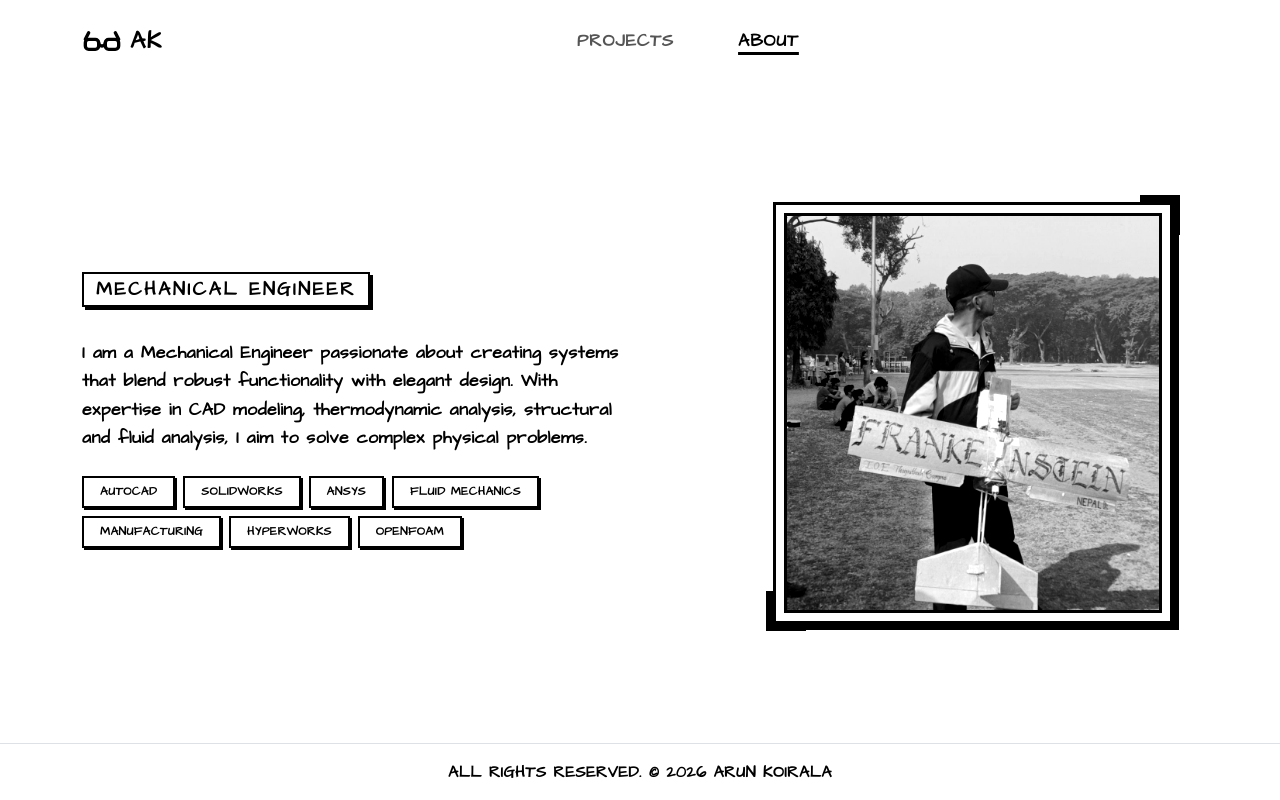
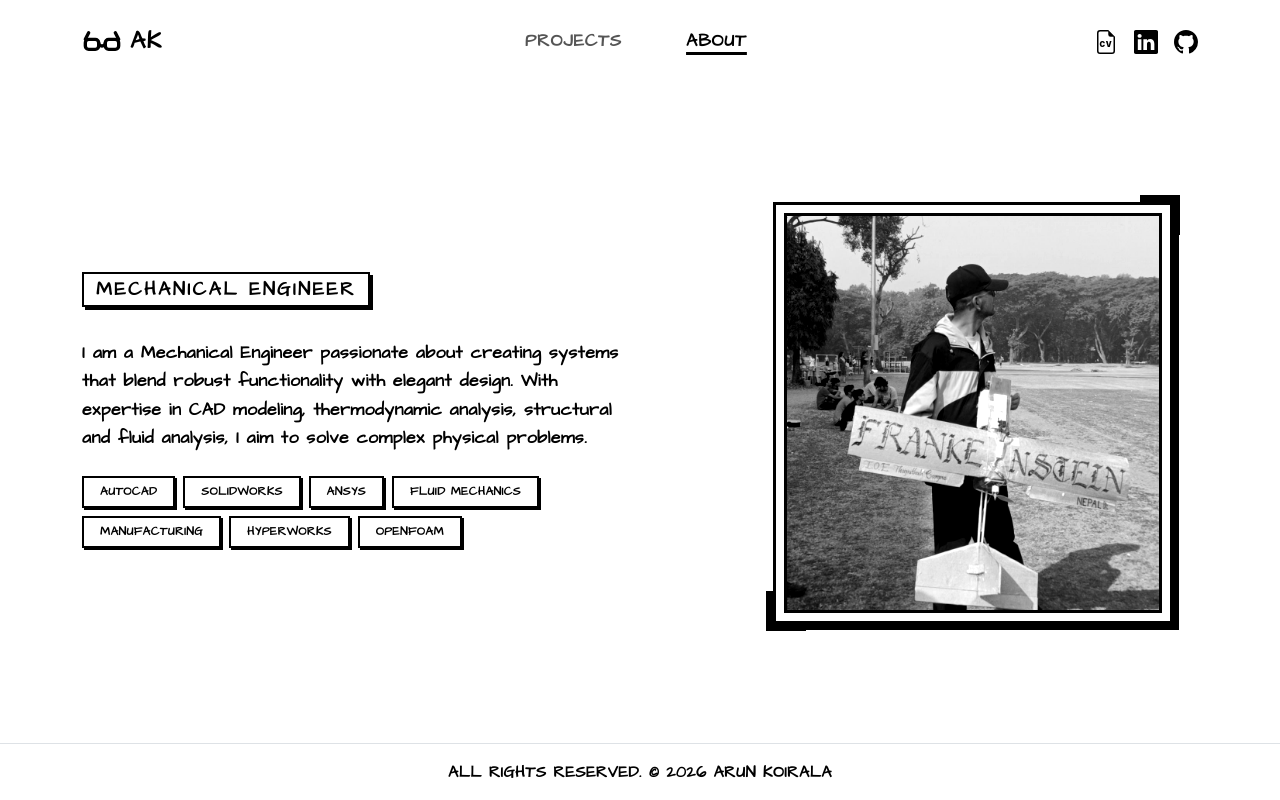
Before and after one commit to arunko23/Portfolio-Website, a plain HTML site: page about.html in a window 1280 px wide. Drawn offline with nearby package versions, Linux system fonts and the light colour scheme.

Commit message:
Update about.html

```diff
--- a/about.html
+++ b/about.html
@@ -37,8 +37,8 @@
                     </svg>
                 </button>
 
-                <div class="collapse navbar-collapse justify-content-center" id="navbarContent">
-                    <ul class="navbar-nav gap-5 mb-2 mb-lg-0 align-items-center">
+                <div class="collapse navbar-collapse" id="navbarContent">
+                    <ul class="navbar-nav gap-5 mb-2 mb-lg-0 align-items-center mx-auto">
                         <li class="nav-item">
                             <a class="nav-link" href="project.html">Projects</a>
                         </li>
@@ -46,6 +46,34 @@
                             <a class="nav-link active" href="about.html">About</a>
                         </li>
                     </ul>
+                    <div class="d-flex gap-3 align-items-center mt-3 mt-lg-0 justify-content-center">
+                        <a href="cv.pdf" target="_blank" rel="noopener noreferrer" class="text-muted text-decoration-none"
+                            title="View CV" aria-label="View CV" style="transition: color 0.3s; cursor: pointer;"
+                            onmouseover="this.style.color='#000'" onmouseout="this.style.color='var(--text-muted)'">
+                            <svg xmlns="http://www.w3.org/2000/svg" width="24" height="24" fill="currentColor" viewBox="0 0 16 16">
+                                <path d="M14 4.5V14a2 2 0 0 1-2 2H4a2 2 0 0 1-2-2V2a2 2 0 0 1 2-2h5.5L14 4.5zm-3 0A1.5 1.5 0 0 1 9.5 3V1H4a1 1 0 0 0-1 1v12a1 1 0 0 0 1 1h8a1 1 0 0 0 1-1V4.5h-2z"/>
+                                <text x="8" y="11.5" font-size="5" font-weight="900" font-family="-apple-system, BlinkMacSystemFont, 'Segoe UI', Roboto, sans-serif" text-anchor="middle" fill="currentColor">CV</text>
+                            </svg>
+                        </a>
+                        <a href="https://www.linkedin.com/in/arun-koirala/" target="_blank" rel="noopener noreferrer"
+                            class="text-muted text-decoration-none" style="transition: color 0.3s; cursor: pointer;"
+                            onmouseover="this.style.color='#000'" onmouseout="this.style.color='var(--text-muted)'">
+                            <svg xmlns="http://www.w3.org/2000/svg" width="24" height="24" fill="currentColor"
+                                class="bi bi-linkedin" viewBox="0 0 16 16">
+                                <path
+                                    d="M0 1.146C0 .513.526 0 1.175 0h13.65C15.474 0 16 .513 16 1.146v13.708c0 .633-.526 1.146-1.175 1.146H1.175C.526 16 0 15.487 0 14.854zm4.943 12.248V6.169H2.542v7.225zm-1.2-8.212c.837 0 1.358-.554 1.358-1.248-.015-.709-.52-1.248-1.342-1.248S2.4 3.226 2.4 3.934c0 .694.521 1.248 1.327 1.248zm4.908 8.212V9.359c0-.216.016-.432.08-.586.173-.431.568-.878 1.232-.878.869 0 1.216.662 1.216 1.634v3.865h2.401V9.25c0-2.22-1.184-3.252-2.764-3.252-1.274 0-1.845.7-2.165 1.193v.025h-.016l.016-.025V6.169h-2.4c.03.678 0 7.225 0 7.225z" />
+                            </svg>
+                        </a>
+                        <a href="https://github.com/arunko23" target="_blank" rel="noopener noreferrer" class="text-muted text-decoration-none"
+                            style="transition: color 0.3s; cursor: pointer;" onmouseover="this.style.color='#000'"
+                            onmouseout="this.style.color='var(--text-muted)'">
+                            <svg xmlns="http://www.w3.org/2000/svg" width="24" height="24" fill="currentColor" class="bi bi-github"
+                                viewBox="0 0 16 16">
+                                <path
+                                    d="M8 0C3.58 0 0 3.58 0 8c0 3.54 2.29 6.53 5.47 7.59.4.07.55-.17.55-.38 0-.19-.01-.82-.01-1.49-2.01.37-2.53-.49-2.69-.94-.09-.23-.48-.94-.82-1.13-.28-.15-.68-.52-.01-.53.63-.01 1.08.58 1.23.82.72 1.21 1.87.87 2.33.66.07-.52.28-.87.51-1.07-1.78-.2-3.64-.89-3.64-3.95 0-.87.31-1.59.82-2.15-.08-.2-.36-1.02.08-2.12 0 0 .67-.21 2.2.82.64-.18 1.32-.27 2-.27s1.36.09 2 .27c1.53-1.04 2.2-.82 2.2-.82.44 1.1.16 1.92.08 2.12.51.56.82 1.27.82 2.15 0 3.07-1.87 3.75-3.65 3.95.29.25.54.73.54 1.48 0 1.07-.01 1.93-.01 2.2 0 .21.15.46.55.38A8.01 8.01 0 0 0 16 8c0-4.42-3.58-8-8-8" />
+                            </svg>
+                        </a>
+                    </div>
                 </div>
             </div>
         </nav>
```
